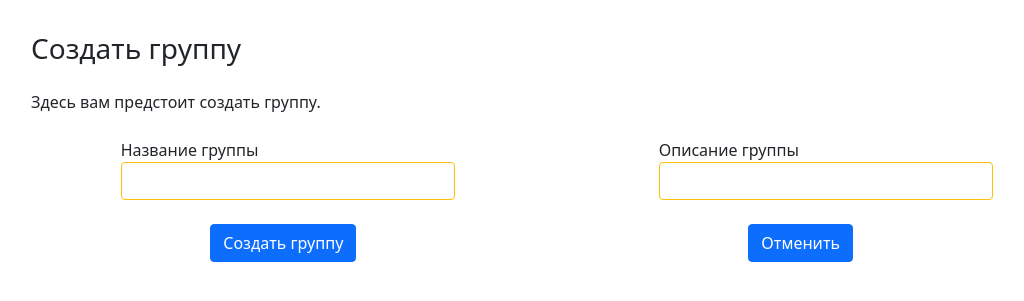
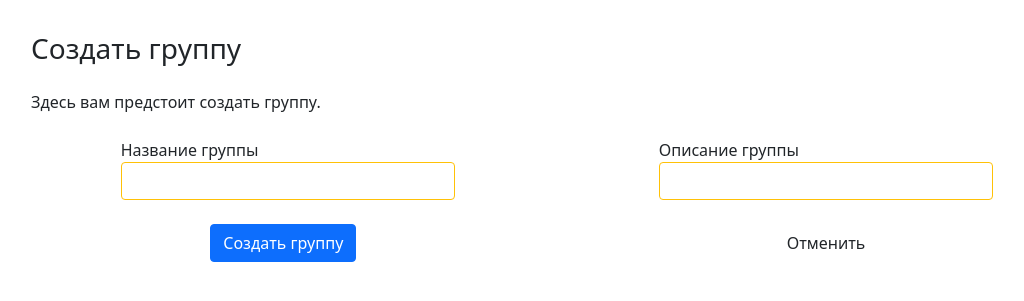
Before and after one commit to BulatYan/proekt_web, a Flask app: page /create_group in a window 1280 px wide. Shown: the part 70-371 px from the top of the page, without its empty margins (83-1107 px from the left). Run offline with Flask 2, Linux system fonts and the light colour scheme; a user stored in the database is signed in.

Commit message:
update2 2v1

```diff
--- a/main.py
+++ b/main.py
@@ -280,7 +280,7 @@ def aboutme():
 
 @app.route("/create_group", methods=['GET', 'POST'])
 @login_required
-def ctreate_group():
+def create_group():
     form = Create_GroupForm()
     if form.validate_on_submit():
         if form.cancel.data:
--- a/templates/create_group.html
+++ b/templates/create_group.html
@@ -23,7 +23,8 @@
     </div>
     <div class="m4 row justify-content-around">
         <div class="col-2">{{ form.submit(type="submit", class="btn btn-primary") }}</div>
-        <div class="col-2">{{ form.cancel(type="submit", class="btn btn-primary") }}</div>
+        <a class="col-2 btn btn-primar" href='/profile'>Отменить</a>
+<!--        <div class="col-2">{{ form.cancel(type="submit", class="btn btn-primary") }}</div>-->
     </div>
     {% if message: %}
     <div class="my-4 alert alert-danger" role="alert"> {{message}}</div>
```
